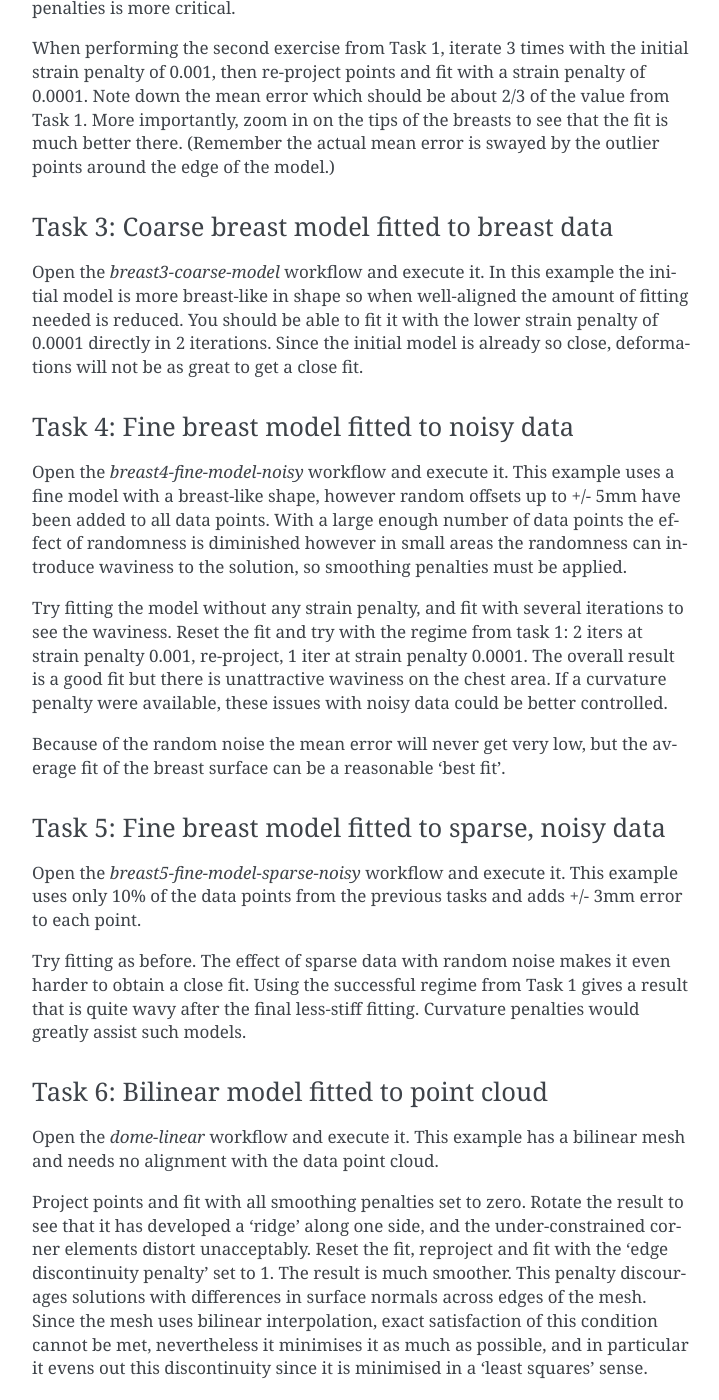
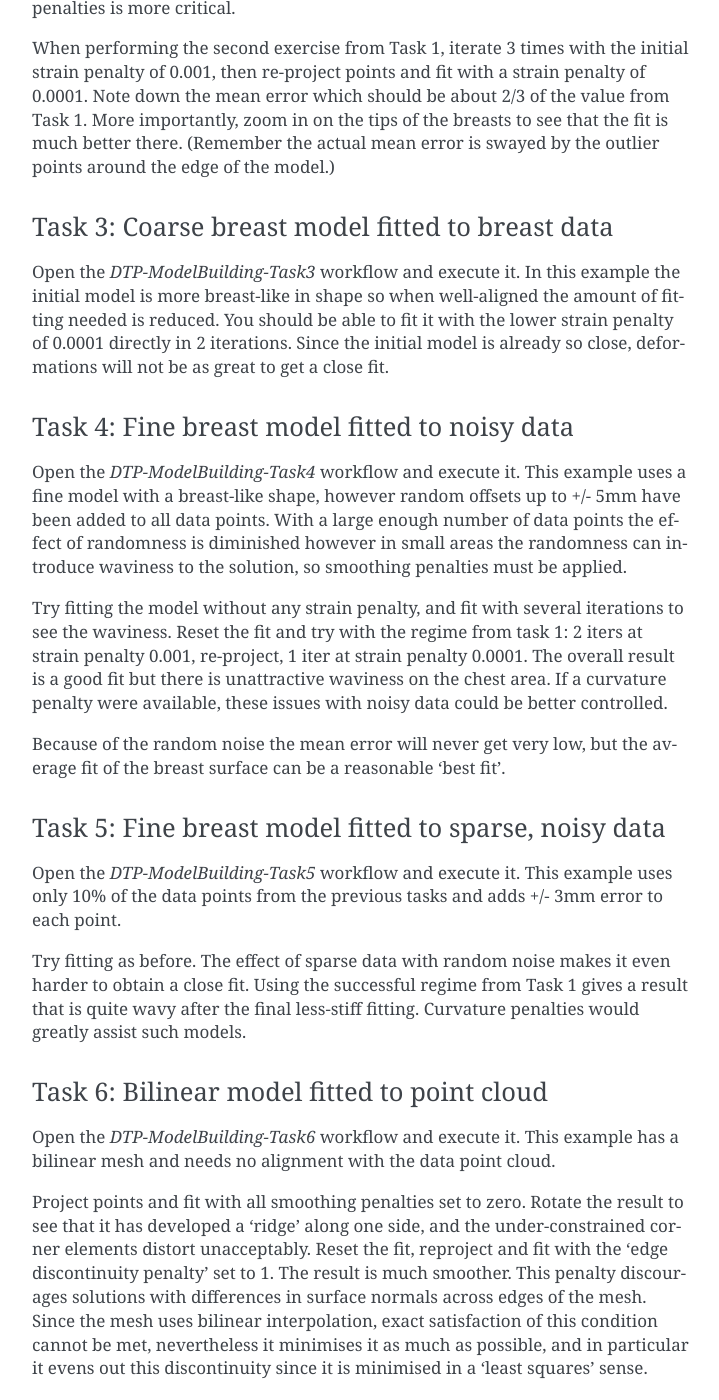
Before and after one commit to ABI-Tutorials/DTP-ModelConstruction, a Sphinx documentation site: the page built from source/modelconstruction.rst, in a window 1280 px wide and 1400 px high, scrolled down 6728 px. Shown: the whole window, without its empty margins (388-1107 px from the left). Built offline with Sphinx 7.4.7, drawn with Linux system fonts in a browser that asks for light colours; some of the changed text lies outside the part shown.

Commit message:
Rename task workflows

```diff
--- a/source/modelconstruction.rst
+++ b/source/modelconstruction.rst
@@ -108,7 +108,7 @@ The following tutorial tasks each have a workflow associated with them which sho
 Task 1: Coarse plate model fitted to breast data
 ------------------------------------------------
 
-Open the *breast1-coarse-plane* workflow and execute it. The breast data was obtained in 'prone' pose (hanging down) as done in MRI scans; this is also the simplest pose to digitise and fit to. Try manually aligning the surface with the breast data by Ctrl-clicking the left, middle or right mouse button and dragging to rotate, pan or scale the model. Project points and attempt to fit without any smoothing parameters. It takes several seconds to perform the fit: be patient! Try multiple fit iterations until the solution is stable. Re-project and try again.
+Open the *DTP-ModelBuilding-Task1* workflow and execute it. The breast data was obtained in 'prone' pose (hanging down) as done in MRI scans; this is also the simplest pose to digitise and fit to. Try manually aligning the surface with the breast data by Ctrl-clicking the left, middle or right mouse button and dragging to rotate, pan or scale the model. Project points and attempt to fit without any smoothing parameters. It takes several seconds to perform the fit: be patient! Try multiple fit iterations until the solution is stable. Re-project and try again.
 
 The result without smoothing even for this example with a coarse mesh and a relatively large number of high quality data points is quite wavy, particularly around the edges. It also has some unusual depressions about the front of the breasts which is not really representative of the data cloud in general.
 
@@ -121,7 +121,7 @@ Try fitting with poor initial alignment to see what happens.
 Task 2: Fine plate model fitted to breast data
 ----------------------------------------------
 
-Open the *breast2-fine-plane* workflow and execute it. It has the same data point cloud as the first task, but has a mesh with more than twice as many elements and approx. twice as many parameters, so it is more able to attain a close fit with the data, but takes longer to solve.
+Open the *DTP-ModelBuilding-Task2* workflow and execute it. It has the same data point cloud as the first task, but has a mesh with more than twice as many elements and approx. twice as many parameters, so it is more able to attain a close fit with the data, but takes longer to solve.
 
 Try some of the exercises from Task 1 with this model. With more elements the model is more susceptible to wavy solutions so applying appropriate smoothing penalties is more critical.
 
@@ -130,12 +130,12 @@ When performing the second exercise from Task 1, iterate 3 times with the initia
 Task 3: Coarse breast model fitted to breast data
 -------------------------------------------------
 
-Open the *breast3-coarse-model* workflow and execute it. In this example the initial model is more breast-like in shape so when well-aligned the amount of fitting needed is reduced. You should be able to fit it with the lower strain penalty of 0.0001 directly in 2 iterations. Since the initial model is already so close, deformations will not be as great to get a close fit.
+Open the *DTP-ModelBuilding-Task3* workflow and execute it. In this example the initial model is more breast-like in shape so when well-aligned the amount of fitting needed is reduced. You should be able to fit it with the lower strain penalty of 0.0001 directly in 2 iterations. Since the initial model is already so close, deformations will not be as great to get a close fit.
 
 Task 4: Fine breast model fitted to noisy data
 ----------------------------------------------
 
-Open the *breast4-fine-model-noisy* workflow and execute it. This example uses a fine model with a breast-like shape, however random offsets up to +/- 5mm have been added to all data points. With a large enough number of data points the effect of randomness is diminished however in small areas the randomness can introduce waviness to the solution, so smoothing penalties must be applied.
+Open the *DTP-ModelBuilding-Task4* workflow and execute it. This example uses a fine model with a breast-like shape, however random offsets up to +/- 5mm have been added to all data points. With a large enough number of data points the effect of randomness is diminished however in small areas the randomness can introduce waviness to the solution, so smoothing penalties must be applied.
 
 Try fitting the model without any strain penalty, and fit with several iterations to see the waviness. Reset the fit and try with the regime from task 1: 2 iters at strain penalty 0.001, re-project, 1 iter at strain penalty 0.0001. The overall result is a good fit but there is unattractive waviness on the chest area. If a curvature penalty were available, these issues with noisy data could be better controlled.
 
@@ -145,14 +145,14 @@ Because of the random noise the mean error will never get very low, but the aver
 Task 5: Fine breast model fitted to sparse, noisy data
 ------------------------------------------------------
 
-Open the *breast5-fine-model-sparse-noisy* workflow and execute it. This example uses only 10% of the data points from the previous tasks and adds +/- 3mm error to each point.
+Open the *DTP-ModelBuilding-Task5* workflow and execute it. This example uses only 10% of the data points from the previous tasks and adds +/- 3mm error to each point.
 
 Try fitting as before. The effect of sparse data with random noise makes it even harder to obtain a close fit. Using the successful regime from Task 1 gives a result that is quite wavy after the final less-stiff fitting. Curvature penalties would greatly assist such models.
 
 Task 6: Bilinear model fitted to point cloud
 --------------------------------------------
 
-Open the *dome-linear* workflow and execute it. This example has a bilinear mesh and needs no alignment with the data point cloud.
+Open the *DTP-ModelBuilding-Task6* workflow and execute it. This example has a bilinear mesh and needs no alignment with the data point cloud.
 
 Project points and fit with all smoothing penalties set to zero. Rotate the result to see that it has developed a 'ridge' along one side, and the under-constrained corner elements distort unacceptably. Reset the fit, reproject and fit with the 'edge discontinuity penalty' set to 1. The result is much smoother. This penalty discourages solutions with differences in surface normals across edges of the mesh. Since the mesh uses bilinear interpolation, exact satisfaction of this condition cannot be met, nevertheless it minimises it as much as possible, and in particular it evens out this discontinuity since it is minimised in a 'least squares' sense.
 
```
